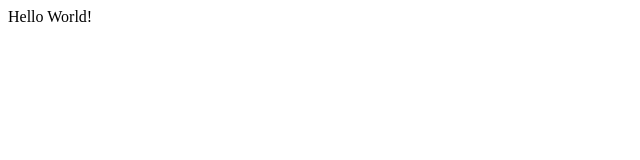
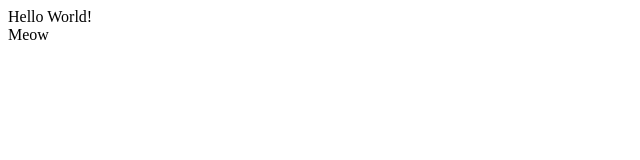
Before and after one commit to Rawrey/hello-world, a plain HTML site: page index.html in a window 1280 px wide. Shown: the full height of the page, 0-640 px from the left. Drawn offline with Linux system fonts and the light colour scheme.

Commit message:
add-more-text

```diff
--- a/index.html
+++ b/index.html
@@ -6,5 +6,6 @@
 </head>
 <body>
   <div>Hello World!</div>
+  <div>Meow</div>
 </body>
 </html>
```
